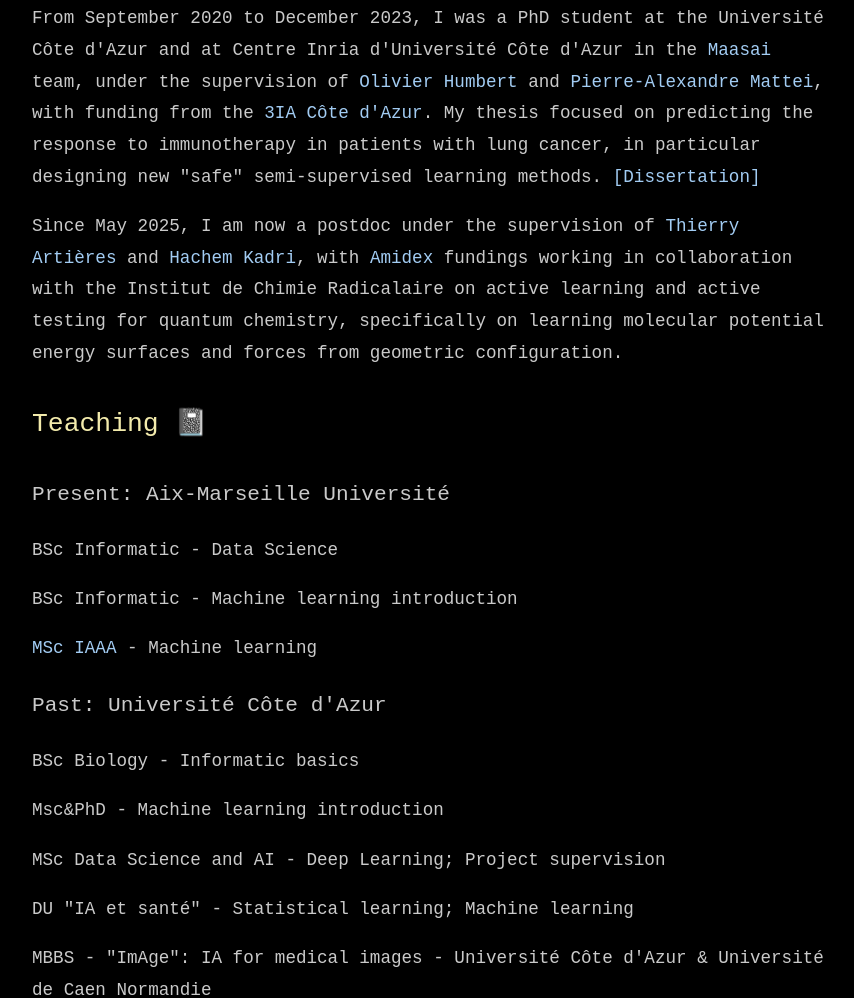
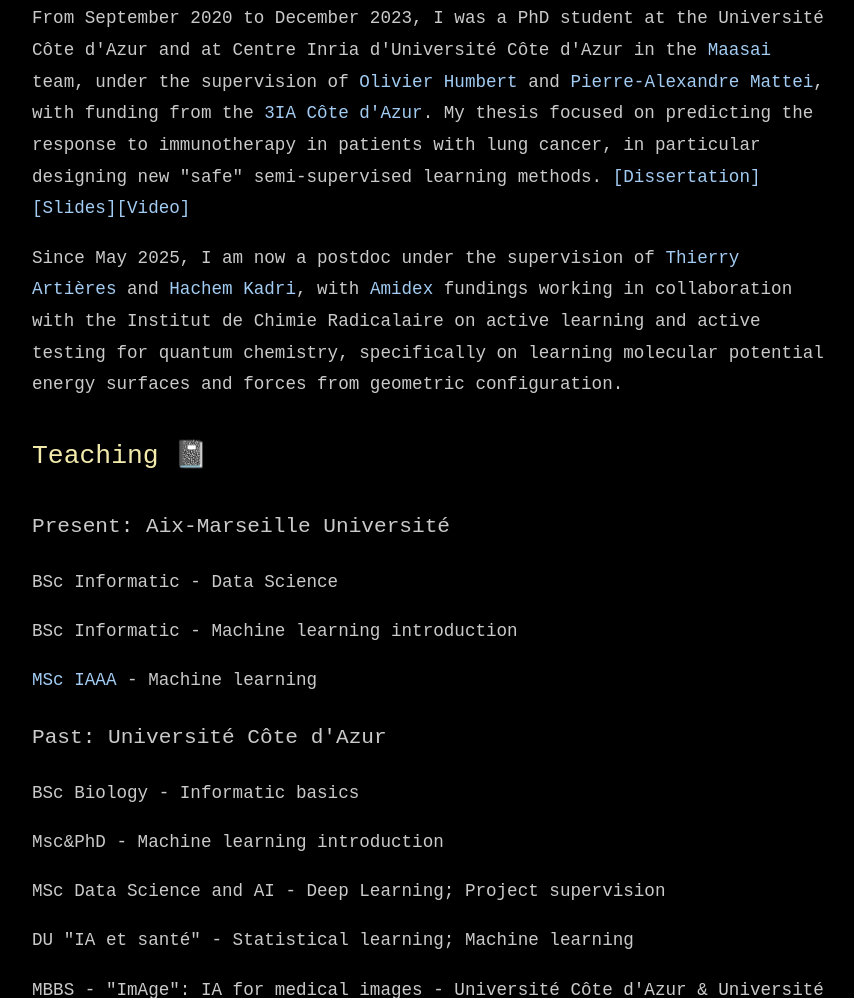
Before and after one commit to HugoSchmutz/hugoschmutz.github.io, a plain HTML site: page index.html in a window 1280 px wide. Shown: the part 1065-2063 px from the top of the page, without its empty margins (208-1062 px from the left). Drawn offline with Linux system fonts and the light colour scheme.

Commit message:
add cours and thesis

```diff
--- a/index.html
+++ b/index.html
@@ -135,7 +135,7 @@
         <p>Real-world datasets, due to their complexity, often involve incomplete supervision schemes when used in machine learning pipelines. Despite advancements in methodological frameworks for incomplete supervision, a significant gap remains in translating these methods to practical, scalable solutions for real-world applications. In particular, theoretical guarantees are frequently missing, yet they are essential for critical settings where large validation sets are not available.</p>
 
         <p>From September 2020 to December 2023, I was a PhD student at the Université Côte d'Azur and at Centre Inria d'Université Côte d'Azur in the <a href="https://team.inria.fr/maasai/" target="_blank">Maasai</a> team, under the supervision of <a href="https://scholar.google.fr/citations?user=WlF6vtsAAAAJ" target="_blank">Olivier Humbert</a> and <a href="https://pamattei.github.io/" target="_blank">Pierre-Alexandre Mattei</a>, with funding from the <a href="https://3ia.univ-cotedazur.eu/" target="_blank">3IA Côte d'Azur</a>.
-        My thesis focused on predicting the response to immunotherapy in patients with lung cancer, in particular designing new "safe" semi-supervised learning methods. <a href="https://theses.hal.science/tel-04531885/" target="_blank">[Dissertation]</a></p>
+        My thesis focused on predicting the response to immunotherapy in patients with lung cancer, in particular designing new "safe" semi-supervised learning methods. <a href="https://theses.hal.science/tel-04531885/" target="_blank">[Dissertation]</a><a href="https://theses.hal.science/tel-04531885/" target="_blank">[Slides]</a><a href="https://theses.hal.science/tel-04531885/" target="_blank">[Video]</a></p>
 
         <p>Since May 2025, I am now a postdoc under the supervision of <a href="https://pageperso.lis-lab.fr/thierry.artieres/" target="_blank">Thierry Artières</a> and <a href="https://hachem-kadri.pedaweb.univ-amu.fr/wordpress/" target="_blank">Hachem Kadri</a>, with <a href="https://www.univ-amu.fr/fr/public/la-fondation-amidex" target="_blank">Amidex</a> fundings working in collaboration with the Institut de Chimie Radicalaire on active learning and active testing for quantum chemistry, specifically on learning molecular potential energy surfaces and forces from geometric configuration.</p>
     </section>
```
Also changed, not shown: 2 other files.
